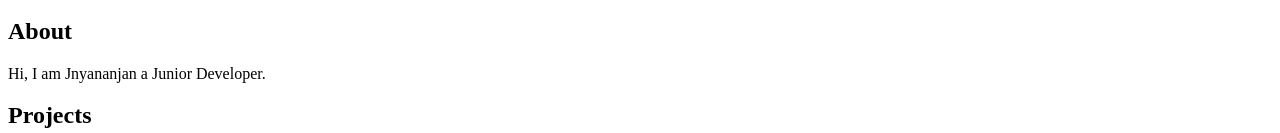
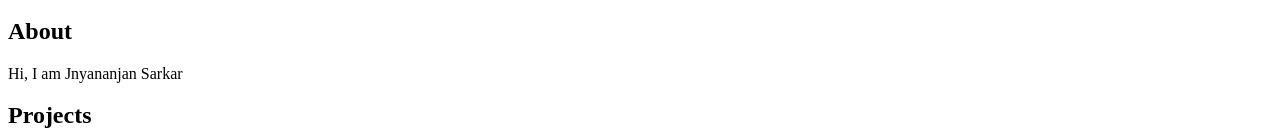
Before and after one commit to Jnyananjan/Portfolio, a plain HTML site: page index.html in a window 1280 px wide. Shown: the part 282-415 px from the top of the page. Drawn offline with Linux system fonts and the light colour scheme.

Commit message:
Update index.html

```diff
--- a/index.html
+++ b/index.html
@@ -32,7 +32,7 @@
 <main>
     <section id="about">
         <h2>About</h2>
-        Hi, I am Jnyananjan a Junior Developer.
+        Hi, I am Jnyananjan Sarkar
     </section>
     <section id="projects">
         <h2>Projects</h2>
```
